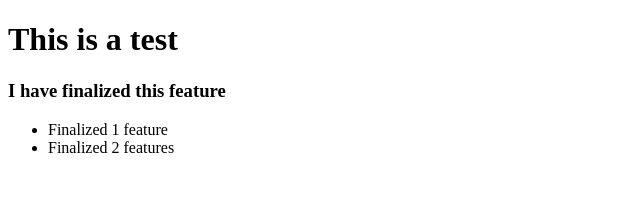
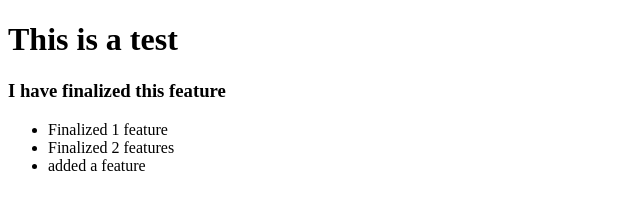
Before and after one commit to joel-johnson-2/git-testing, a plain HTML site: page index.html in a window 1280 px wide. Shown: the whole page, without its empty margins (0-640 px from the left). Drawn offline with Linux system fonts and the light colour scheme.

Commit message:
added a new feature

```diff
--- a/index.html
+++ b/index.html
@@ -16,6 +16,7 @@
     <ul>
         <li>Finalized 1 feature</li>
         <li>Finalized 2 features</li>
+        <li>added a feature</li>
     </ul>
 </body>
 
```
